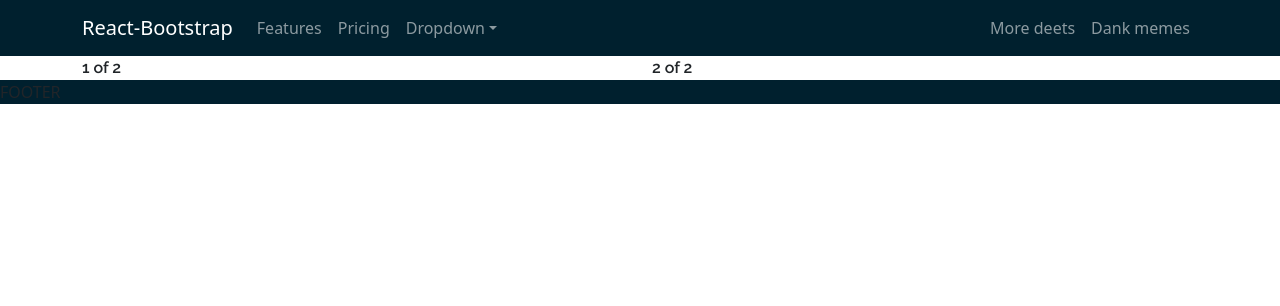
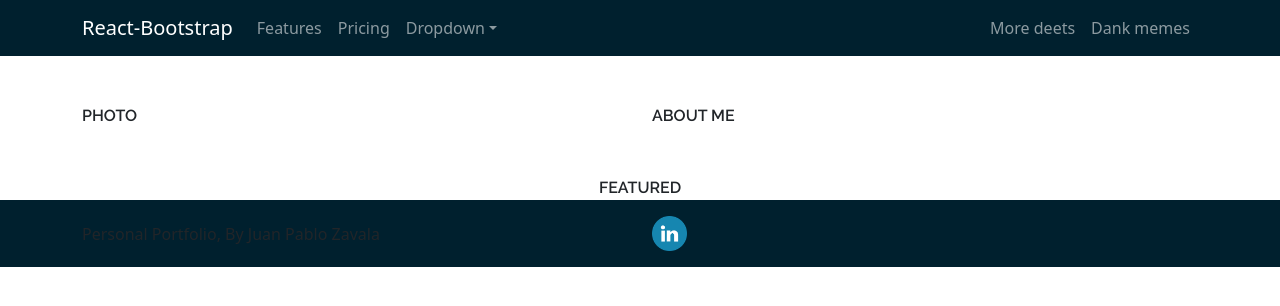
Before and after one commit to jpzavala/jpz-portfolio-app, a React (Create React App) app: page / in a window 1280 px wide. Shown: the top 306 px of the page. Built offline with nearby package versions, Linux system fonts and the light colour scheme.

Commit message:
established home page layout

```diff
--- a/src/App.css
+++ b/src/App.css
@@ -8,3 +8,8 @@
   background-color: white;
   font-family: "Raleway", sans-serif;
 }
+
+.footer-logo {
+  width: 35px;
+  height: auto;
+}
--- a/src/Components/Footer.js
+++ b/src/Components/Footer.js
@@ -1,5 +1,19 @@
+import { Col, Container, Row } from "react-bootstrap";
+import linkedin from "../images/linkedin.png";
+
 const Footer = () => {
-  return <div>FOOTER</div>;
+  return (
+    <Container>
+      <Row className="py-3">
+        <Col className="align-self-center">
+          Personal Portfolio, By Juan Pablo Zavala
+        </Col>
+        <Col className="align-self-center">
+          <img src={linkedin} alt="Linkedin link" className="footer-logo"></img>
+        </Col>
+      </Row>
+    </Container>
+  );
 };
 
 export default Footer;
--- a/src/Pages/Home.js
+++ b/src/Pages/Home.js
@@ -4,9 +4,12 @@ const Home = () => {
   return (
     <div className="home">
       <Container>
+        <Row className="py-5">
+          <Col>PHOTO</Col>
+          <Col>ABOUT ME</Col>
+        </Row>
         <Row>
-          <Col>1 of 2</Col>
-          <Col>2 of 2</Col>
+          <Col className="text-center">FEATURED</Col>
         </Row>
       </Container>
     </div>
```
Also changed, not shown: src/images/linkedin.png (added).
